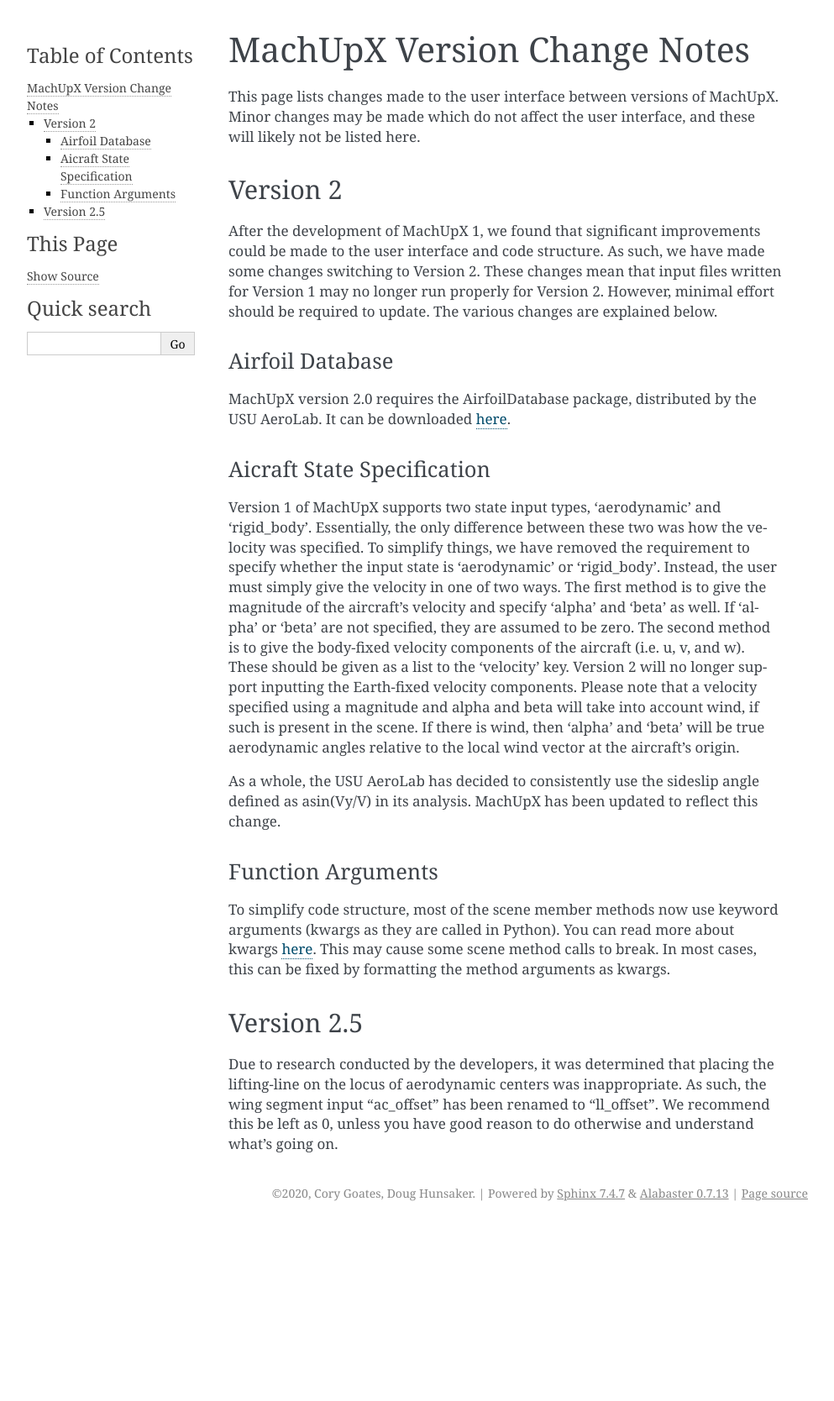
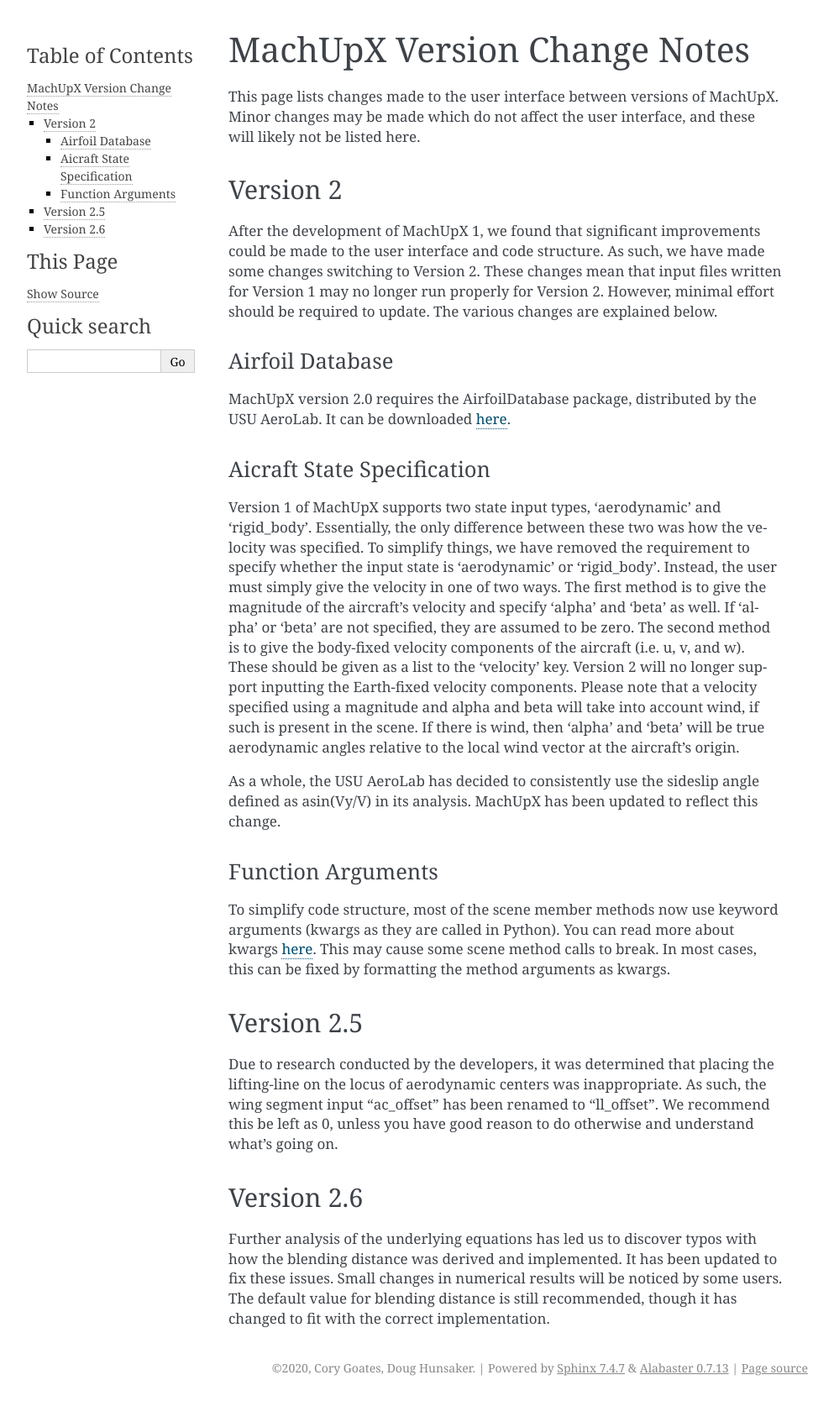
Before and after one commit to usuaero/MachUpX, a Sphinx documentation site: the page built from docs/source/version_notes.md, in a window 1280 px wide. Shown: the whole page at 84% size, without its empty margins (148-1141 px from the left). Built offline with Sphinx 7.4.7, drawn with Linux system fonts in a browser that asks for light colours; pages that are not in the unit, such as notebooks, are missing from menus; before the commit the page ends 1460 px from its top, so only the background shows below that.

Commit message:
Updated version notes.

```diff
--- a/docs/source/version_notes.md
+++ b/docs/source/version_notes.md
@@ -17,3 +17,6 @@
 
 ## Version 2.5
 Due to research conducted by the developers, it was determined that placing the lifting-line on the locus of aerodynamic centers was inappropriate. As such, the wing segment input "ac_offset" has been renamed to "ll_offset". We recommend this be left as 0, unless you have good reason to do otherwise and understand what's going on.
+
+## Version 2.6
+Further analysis of the underlying equations has led us to discover typos with how the blending distance was derived and implemented. It has been updated to fix these issues. Small changes in numerical results will be noticed by some users. The default value for blending distance is still recommended, though it has changed to fit with the correct implementation.
```
